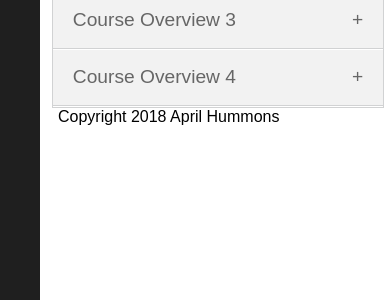
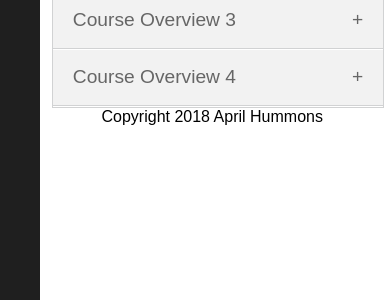
Before and after one commit to ahummons/graphicnovel, a Jekyll site: the page built from home.html, in a window 390 px wide. Shown: the part 569-869 px from the top of the page. Built offline with Jekyll 4.4.1, drawn with Linux system fonts in a browser that asks for light colours; nearby versions of some CDN libraries.

Commit message:
footer padding

```diff
--- a/_layouts/base.html
+++ b/_layouts/base.html
@@ -283,7 +283,7 @@ html {
     border: none;
 }
 footer {
-    margin-left: 50px;
+    padding-left: 25%;
 }
 </style>
 </head>
```
